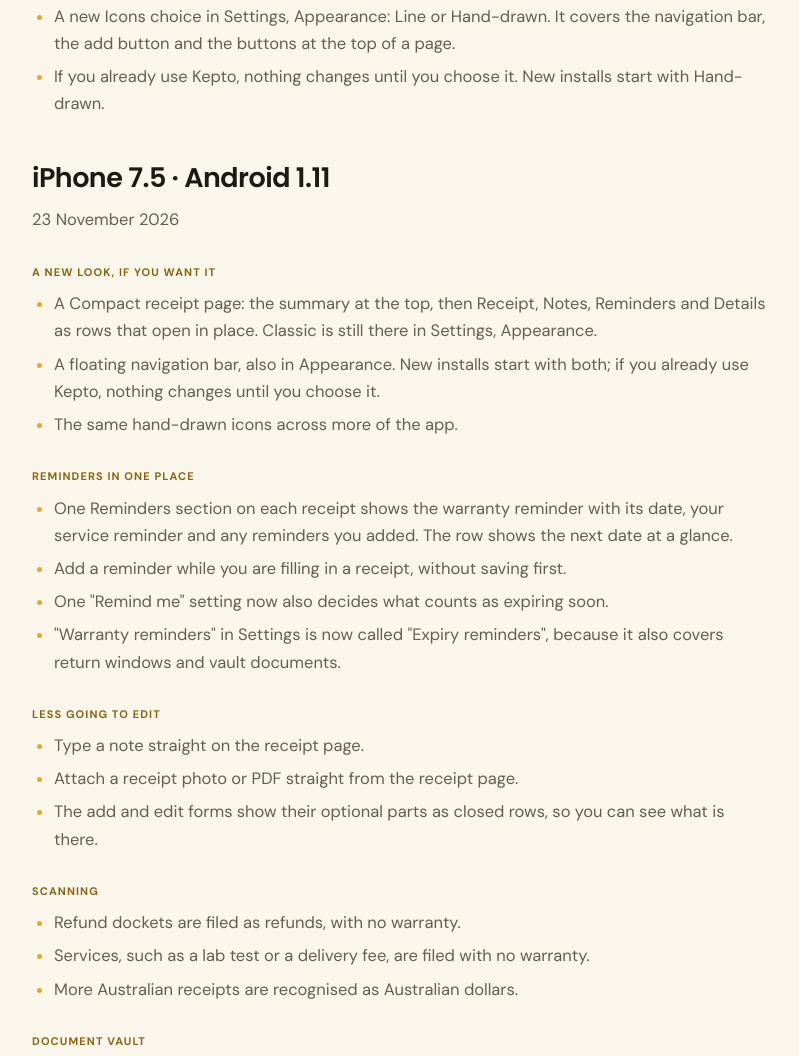
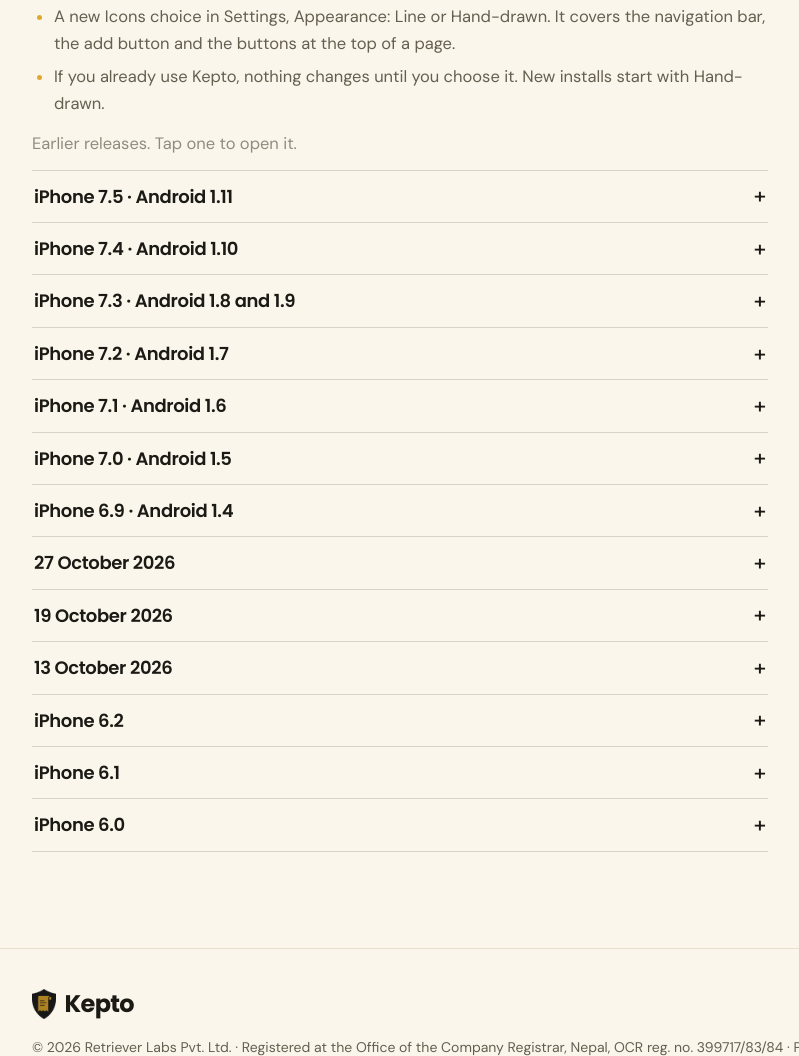
Before and after one commit to rbhaju/kepto-website-, a plain HTML site: page news/index.html in a window 1280 px wide. Shown: the part 1421-2477 px from the top of the page, without its empty margins (48-847 px from the left). Drawn offline with Linux system fonts and the light colour scheme.

Commit message:
News: fold earlier releases into tap-to-open rows
Co-Authored-By: Claude Fable 5.2 <noreply@anthropic.com>

```diff
--- a/news/index.html
+++ b/news/index.html
@@ -28,6 +28,18 @@
 <link rel="preconnect" href="https://fonts.gstatic.com" crossorigin>
 <link rel="stylesheet" href="https://fonts.googleapis.com/css2?family=DM+Sans:wght@400;500;600;700&family=Poppins:wght@600;700&display=swap">
 <link rel="stylesheet" href="../css/site.css?v=23">
+<style>
+.rel-hint{margin-top:34px;font-size:14px;opacity:0.7;}
+.rel{border-top:1px solid rgba(0,0,0,0.14);}
+.rel:last-of-type{border-bottom:1px solid rgba(0,0,0,0.14);}
+.rel summary{list-style:none;cursor:pointer;display:flex;align-items:center;justify-content:space-between;gap:14px;padding:14px 2px;}
+.rel summary::-webkit-details-marker{display:none;}
+.rel summary h2{margin:0;font-size:18px;line-height:1.3;}
+.rel summary::after{content:"+";font-size:22px;line-height:1;font-weight:500;flex:none;}
+.rel[open] summary::after{content:"\2212";}
+.rel[open]{padding-bottom:18px;}
+.rel > :nth-child(2){margin-top:0;}
+</style>
 </head>
 <body>
 
@@ -104,7 +116,9 @@
       <li>If you already use Kepto, nothing changes until you choose it. New installs start with Hand-drawn.</li>
     </ul>
 
-    <h2 id="coming-soon-7-5">iPhone 7.5 · Android 1.11</h2>
+    <p class="rel-hint">Earlier releases. Tap one to open it.</p>
+    <details class="rel" id="coming-soon-7-5">
+      <summary><h2>iPhone 7.5 · Android 1.11</h2></summary>
     <p>23 November 2026</p>
 
     <span class="plat">A new look, if you want it</span>
@@ -142,8 +156,9 @@
       <li>It understands the 4a, 4b and 5 field codes on driving licences, "Valid to", and dates given as a month and year.</li>
       <li>A scanned number is still only offered for you to check. Reading happens on your phone and nothing is sent anywhere.</li>
     </ul>
-
-    <h2 id="late-november-2026">iPhone 7.4 · Android 1.10</h2>
+    </details>
+    <details class="rel" id="late-november-2026">
+      <summary><h2>iPhone 7.4 · Android 1.10</h2></summary>
     <p>Late November 2026</p>
 
     <span class="plat">Bills and subscriptions</span>
@@ -170,8 +185,9 @@
       <li>Improved PDF, CSV and folder ZIP exports for receipts.</li>
       <li>Choose Tax claims only in date range export and select PDF for a report of the items marked for tax.</li>
     </ul>
-
-    <h2 id="november-2026-icons">iPhone 7.3 · Android 1.8 and 1.9</h2>
+    </details>
+    <details class="rel" id="november-2026-icons">
+      <summary><h2>iPhone 7.3 · Android 1.8 and 1.9</h2></summary>
     <p>Mid November 2026: hand-drawn icons, a Cards setting, receipts split into their items, and a vault that syncs through iCloud on iPhone. 7.2 didn't reach the App Store, so on iPhone and iPad, 7.3 also brings everything in the 7.2 notes below.</p>
 
     <span class="plat">Receipts with several items</span>
@@ -222,8 +238,9 @@
       <li>Android: swipe actions and the Quick Settings scan tile use the new icons</li>
       <li>A bigger crown on the Kepto+ card, and swipe through its lines</li>
     </ul>
-
-    <h2 id="november-2026-scanning">iPhone 7.2 · Android 1.7</h2>
+    </details>
+    <details class="rel" id="november-2026-scanning">
+      <summary><h2>iPhone 7.2 · Android 1.7</h2></summary>
     <p>Mid November 2026: a rebuilt scanner, one-tap scanning, and bills kept month by month.</p>
 
     <span class="plat">Scanning, rebuilt (iPhone)</span>
@@ -268,8 +285,9 @@
       <li>Send feedback straight from Settings</li>
       <li>Fixes for small iPhones and iPad</li>
     </ul>
-
-    <h2 id="november-2026">iPhone 7.1 · Android 1.6</h2>
+    </details>
+    <details class="rel" id="november-2026">
+      <summary><h2>iPhone 7.1 · Android 1.6</h2></summary>
     <span class="plat">Early November 2026</span>
     <ul>
       <li>Receipts, Bills and Subscriptions each have their own tab and page</li>
@@ -278,8 +296,9 @@
       <li>Extra warranties, return windows and document expiry reminders</li>
       <li>Tax claims with work use, and export as folders</li>
     </ul>
-
-    <h2 id="november-2026-widgets">iPhone 7.0 · Android 1.5</h2>
+    </details>
+    <details class="rel" id="november-2026-widgets">
+      <summary><h2>iPhone 7.0 · Android 1.5</h2></summary>
     <span class="plat">Early November 2026</span>
     <ul>
       <li>Three home screen widgets: warranties, next bill and spending</li>
@@ -287,8 +306,9 @@
       <li>Your own categories get their own filter and Stats row</li>
       <li>Groceries, meals and fuel are filed without a warranty</li>
     </ul>
-
-    <h2 id="october-2026">iPhone 6.9 · Android 1.4</h2>
+    </details>
+    <details class="rel" id="october-2026">
+      <summary><h2>iPhone 6.9 · Android 1.4</h2></summary>
     <span class="plat">Late October 2026</span>
     <ul>
       <li>Scan a bill and Kepto tracks it, with a reminder before it is due</li>
@@ -296,8 +316,9 @@
       <li>Group receipts by month, category, room, store or warranty</li>
       <li>Scanned IDs go straight to the Document Vault</li>
     </ul>
-
-    <h2 id="october-2026-subscriptions">27 October 2026</h2>
+    </details>
+    <details class="rel" id="october-2026-subscriptions">
+      <summary><h2>27 October 2026</h2></summary>
     <span class="plat">iPhone and iPad</span>
     <ul>
       <li>Track subscriptions, with a reminder before each renewal and before a free trial ends</li>
@@ -306,15 +327,17 @@
       <li>Press and hold a receipt to edit, archive or delete it</li>
       <li>Warranty reminders arrive once, at 9am</li>
     </ul>
-
-    <h2 id="october-2026-categories">19 October 2026</h2>
+    </details>
+    <details class="rel" id="october-2026-categories">
+      <summary><h2>19 October 2026</h2></summary>
     <span class="plat">iPhone and iPad</span>
     <ul>
       <li>Your own categories appear when you add or edit an item</li>
       <li>Screens no longer slide sideways at larger text sizes</li>
     </ul>
-
-    <h2 id="october-2026-sync">13 October 2026</h2>
+    </details>
+    <details class="rel" id="october-2026-sync">
+      <summary><h2>13 October 2026</h2></summary>
     <span class="plat">iPhone and iPad</span>
     <ul>
       <li>iCloud sync keeps your iPhone and iPad in step, and Settings shows when it last synced</li>
@@ -322,8 +345,9 @@
       <li>Pinch to zoom into receipt photos</li>
       <li>Larger text sizes, clearer text and better VoiceOver</li>
     </ul>
-
-    <h2 id="july-2026">iPhone 6.2</h2>
+    </details>
+    <details class="rel" id="july-2026">
+      <summary><h2>iPhone 6.2</h2></summary>
     <span class="plat">July 2026</span>
     <ul>
       <li>The Document Vault: keep passports, licences and ID cards, encrypted on your device</li>
@@ -331,8 +355,9 @@
       <li>Scan documents with edge detection, crop and several pages</li>
       <li>Renewal dates, so you know before a passport or licence expires</li>
     </ul>
-
-    <h2 id="june-2026-ipad">iPhone 6.1</h2>
+    </details>
+    <details class="rel" id="june-2026-ipad">
+      <summary><h2>iPhone 6.1</h2></summary>
     <span class="plat">Late June 2026</span>
     <ul>
       <li>A proper iPad layout with a sidebar</li>
@@ -340,8 +365,9 @@
       <li>Sharing or saving a receipt photo works every time</li>
       <li>Delete All for the archive</li>
     </ul>
-
-    <h2 id="june-2026">iPhone 6.0</h2>
+    </details>
+    <details class="rel" id="june-2026">
+      <summary><h2>iPhone 6.0</h2></summary>
     <span class="plat">June 2026</span>
     <ul>
       <li>Smart Scan reads receipts on your device, with Apple Intelligence on newer iPhones</li>
@@ -350,6 +376,7 @@
       <li>More than 150 currencies</li>
       <li>A new Rose theme</li>
     </ul>
+    </details>
   </div>
 
   <nav class="toc" aria-label="Contents">
@@ -395,5 +422,15 @@
     document.getElementById('join').scrollIntoView();
   })();
 </script>
+<script>
+  (function () {
+    function openFromHash() {
+      var el = location.hash && document.getElementById(location.hash.slice(1));
+      if (el && el.tagName === 'DETAILS') { el.open = true; el.scrollIntoView(); }
+    }
+    window.addEventListener('hashchange', openFromHash);
+    openFromHash();
+  })();
+</script>
 </body>
 </html>
```
